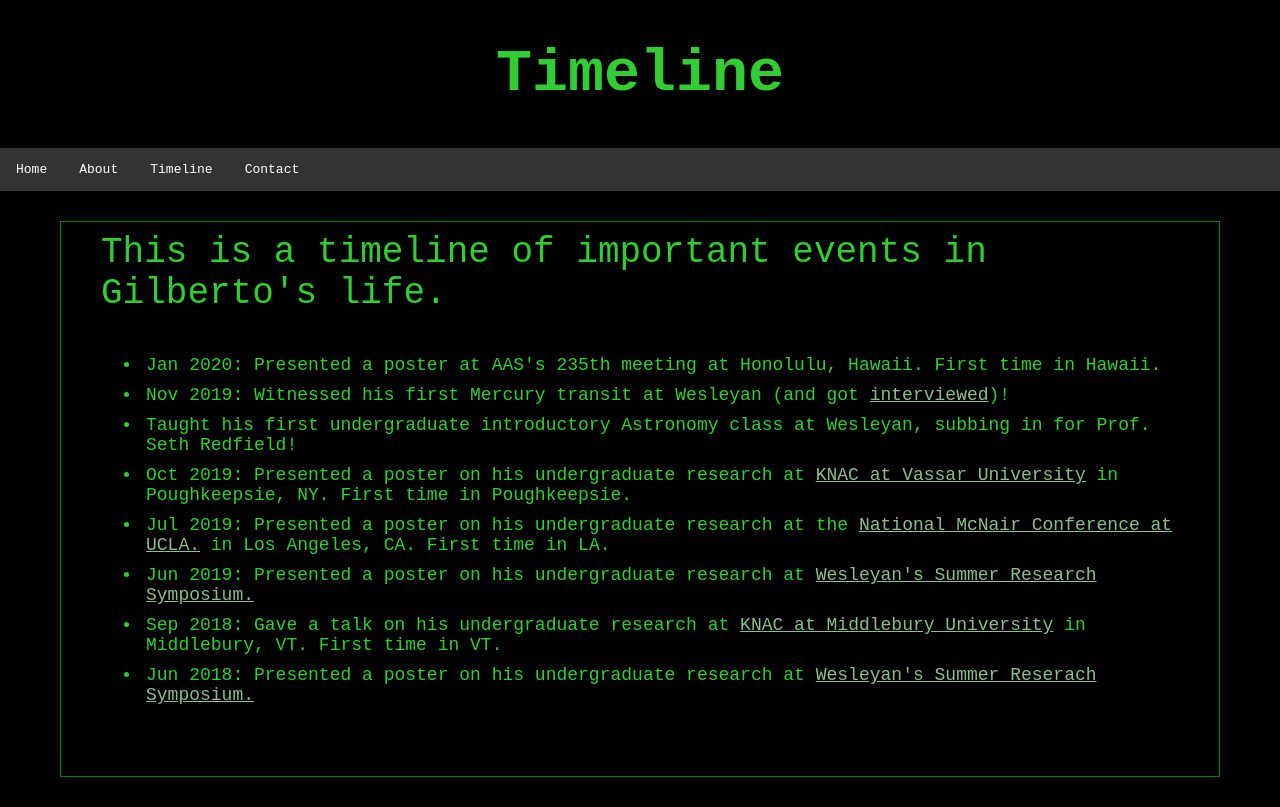
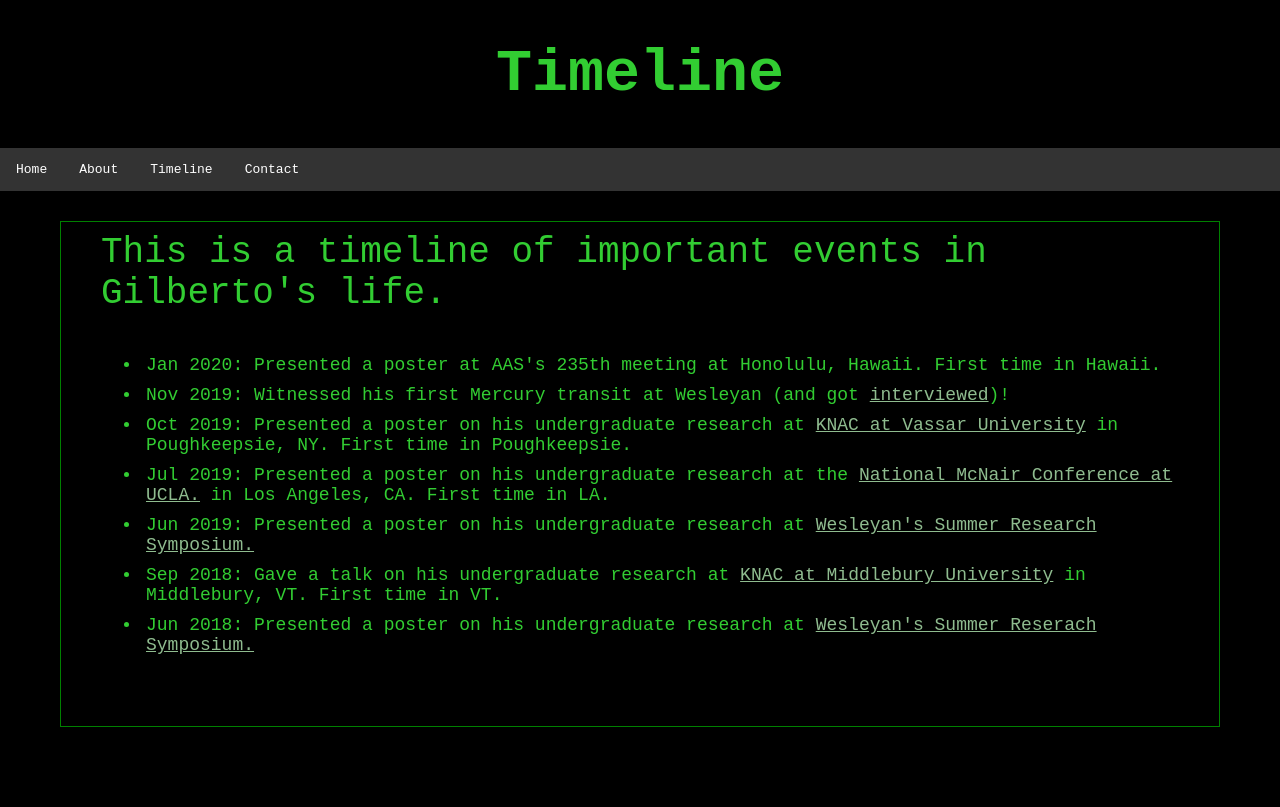
Before and after one commit to ggarcia01/ggarcia01.github.io, a plain HTML site: page timeline.html in a window 1280 px wide. Drawn offline with Linux system fonts and the light colour scheme.

Commit message:
Update timeline.html

```diff
--- a/timeline.html
+++ b/timeline.html
@@ -36,7 +36,7 @@
 
                 <li>Nov 2019: Witnessed his first Mercury transit at Wesleyan (and got <a href="https://newsletter.blogs.wesleyan.edu/2019/11/14/students-faculty-community-observe-rare-complete-transit-of-mercury/" target="_blank">interviewed</a>)!</li>
 
-                <li>Taught his first undergraduate introductory Astronomy class at Wesleyan, subbing in for Prof. Seth Redfield!</li>
+               <!-- <li>Taught his first undergraduate introductory Astronomy class at Wesleyan, subbing in for Prof. Seth Redfield!</li> -->
 
                 <li>Oct 2019: Presented a poster on his undergraduate research at <a href="https://newsletter.blogs.wesleyan.edu/2019/10/11/8-students-present-research-at-northeast-astronomy-consortium/" target="_blank"> KNAC at Vassar University</a> in Poughkeepsie, NY. First time in Poughkeepsie.</li>
 
```
